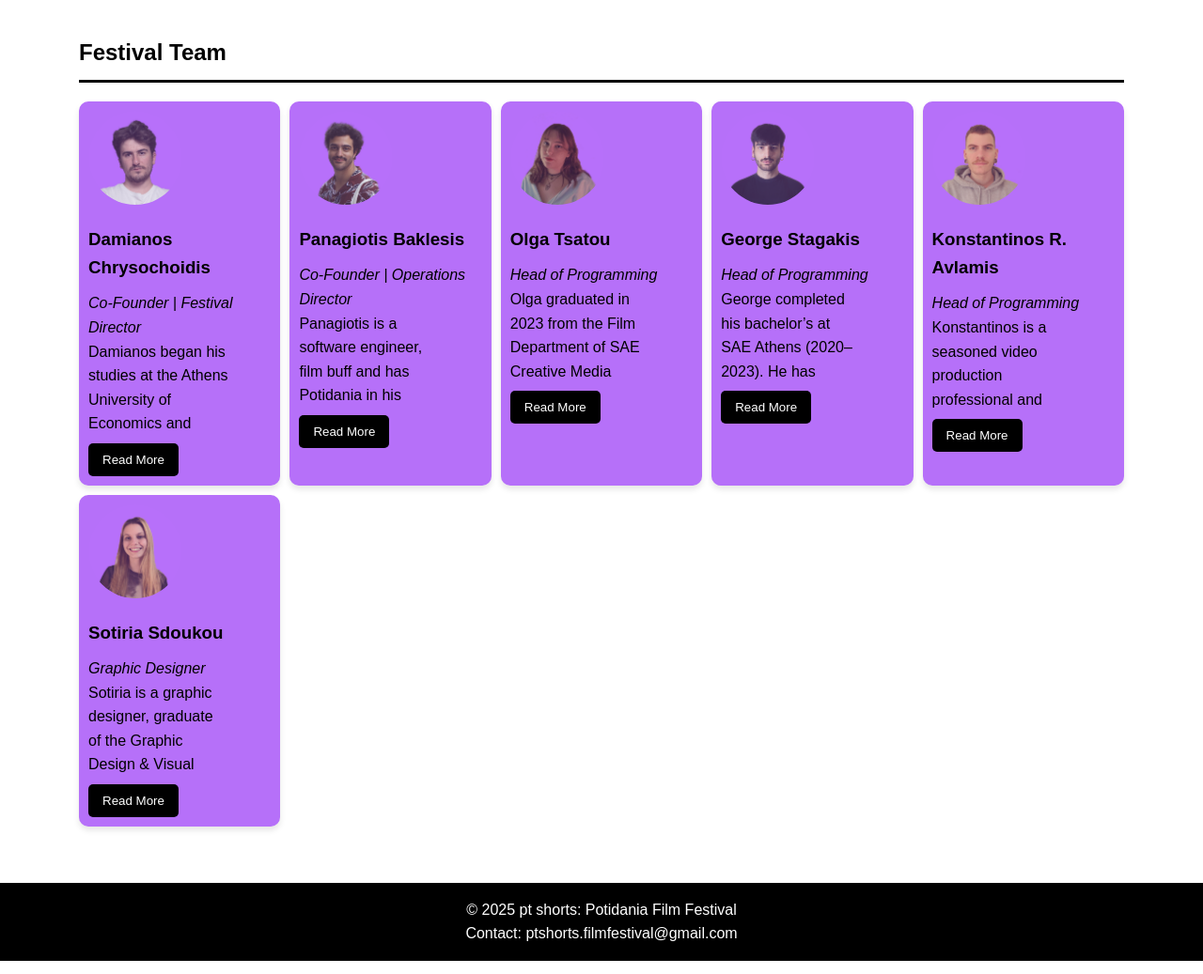
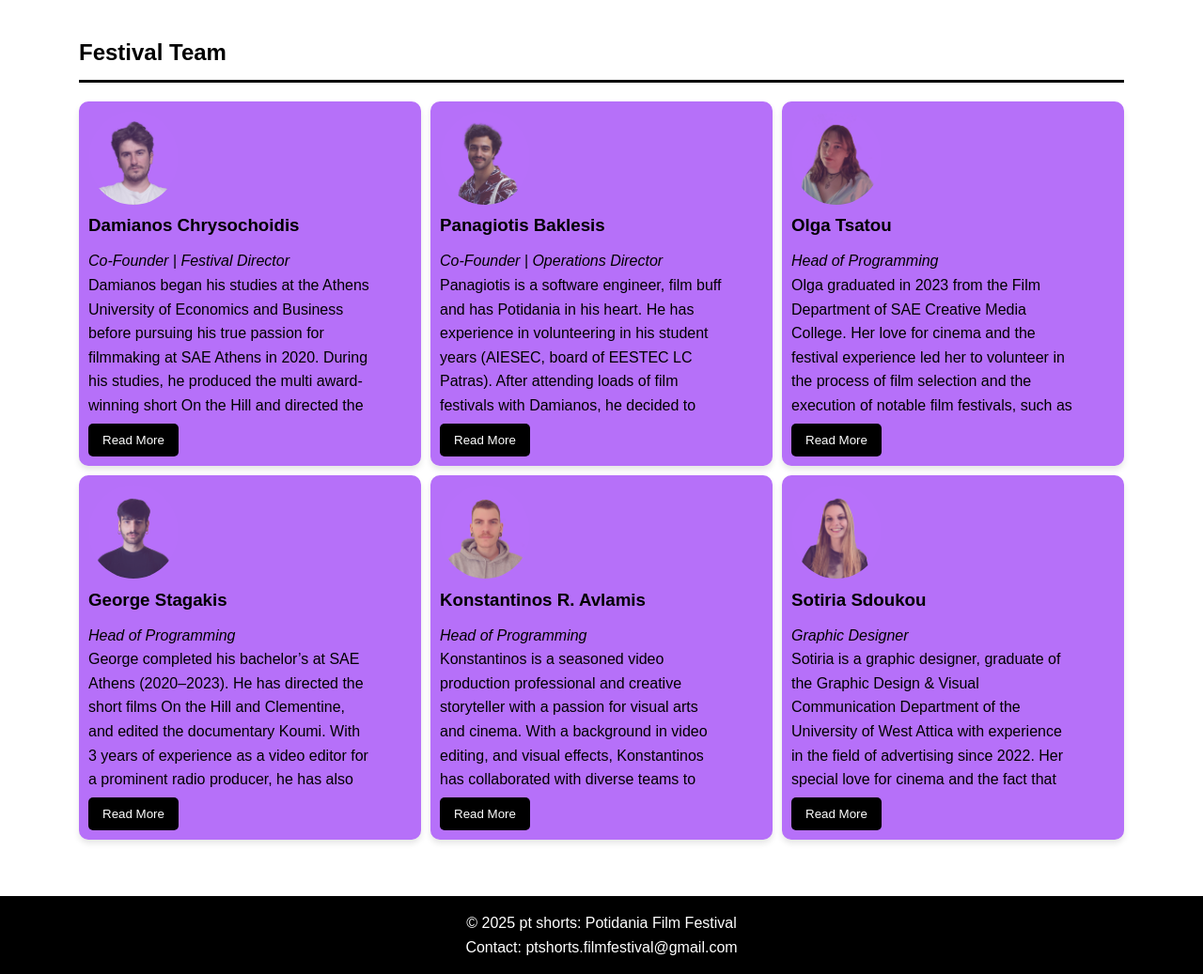
Before and after one commit to baklesis/baklesis.github.io, a plain HTML site: page docs/index.html in a window 1280 px wide. Shown: the part 2057-3094 px from the top of the page at 94% size. Drawn offline with Linux system fonts and the light colour scheme.

Commit message:
change image centering and grid size

```diff
--- a/docs/index.html
+++ b/docs/index.html
@@ -159,7 +159,7 @@
 
         .team-grid {
             display: grid;
-            grid-template-columns: repeat(auto-fit, minmax(200px, 1fr));
+            grid-template-columns: repeat(3, minmax(200px, 1fr));
             gap: 10px;
         }
 
@@ -177,11 +177,11 @@
         }
 
         .team-member img {
+            display: block
+            margin: auto
             width: 100px;
             height: 100px;
             border-radius: 50%;
-            object-fit: cover;
-            margin-bottom: 15px;
         }
 
         .team-member h3 {
@@ -209,8 +209,8 @@
         }
 
         .bio {
-            max-height: 100px; /* Adjust based on the desired initial visible height */
-            max-width: 150px;
+            max-height: 150px; /* Adjust based on the desired initial visible height */
+            max-width: 300px;
             overflow: hidden;
             transition: max-height 0.3s ease;
         }
```
